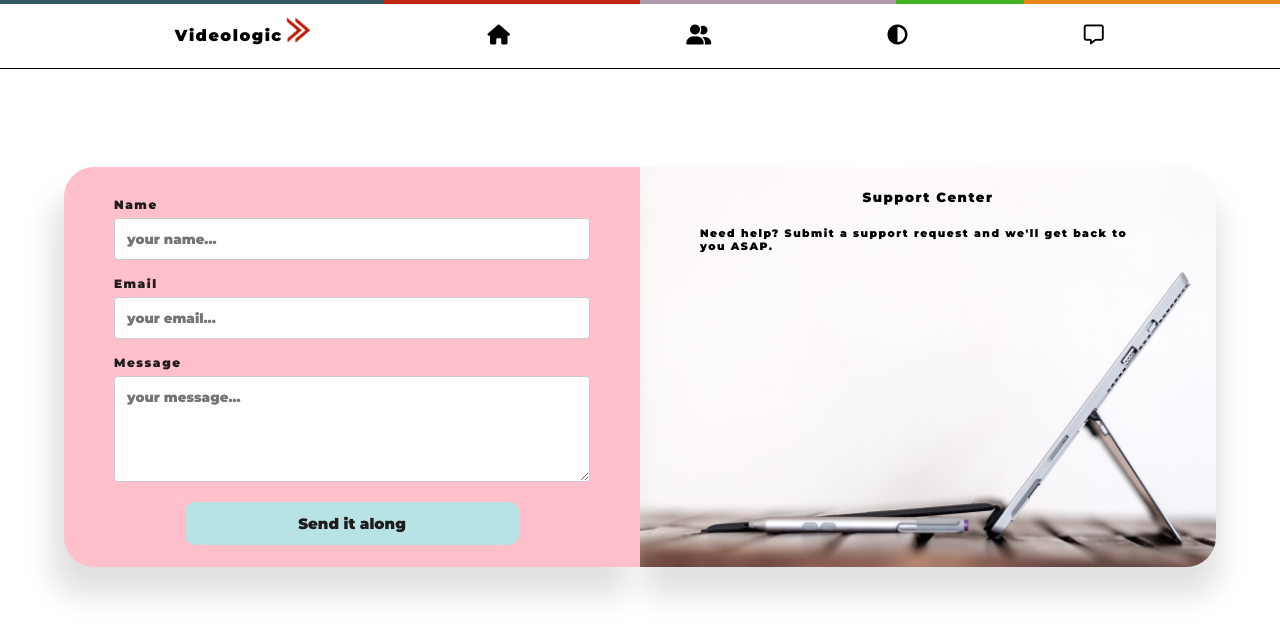
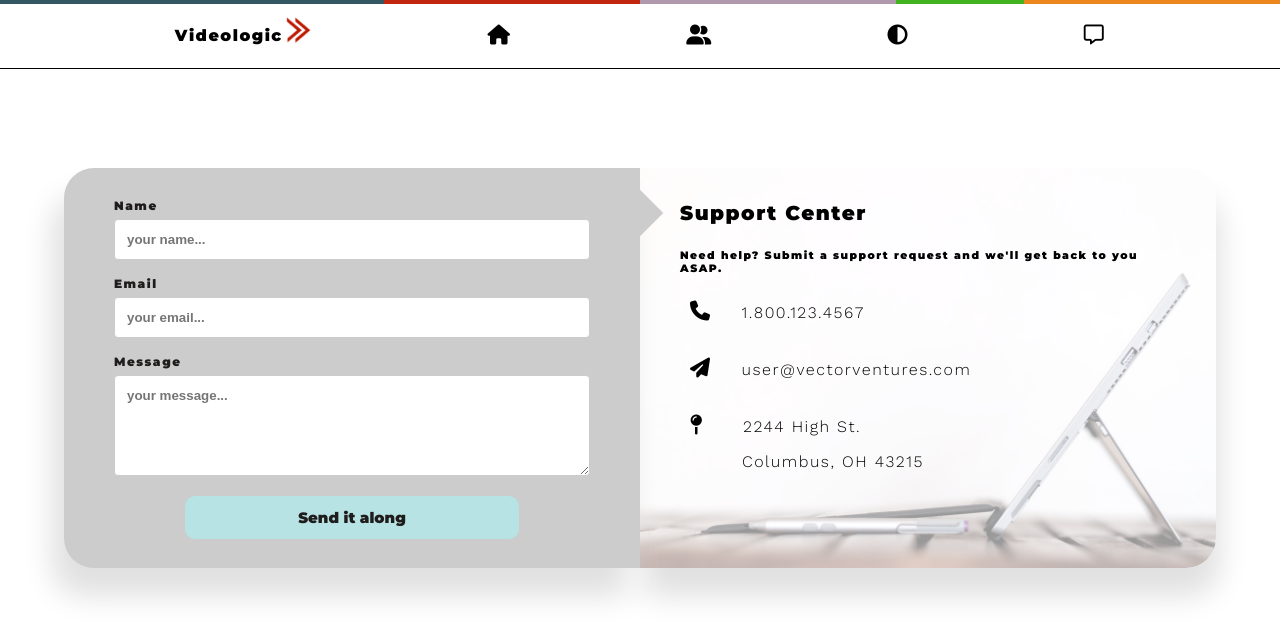
Before and after one commit to puleri/Videologic-Miniapp, a React (Create React App) app in the folder client/: page /#/ in a window 1280 px wide. Shown: the top 638 px of the page. Built offline with nearby package versions, Linux system fonts and the light colour scheme.

Commit message:
Support Form Float has background image transparent
With a sudo element, the background image is placed on the div
and allows for the child element to not be transparent.

```diff
--- a/client/src/App.css
+++ b/client/src/App.css
@@ -25,40 +25,81 @@ body, html {
   min-height: 100%;
 }
 .contain {
-  background: pink;
-  position: relative;
+  background: white;
+  z-index: -20;
+  position: absolute;
+  top: 68px;
   width: 100%;
   height: 100%;
 }
 .background {
-  background: pink;
   position: absolute;
   left:50%;
   top: 100px;
   height: 400px;
   width: 45%;
   border-radius: 0 30px 30px 0;
-  background-image: url("support-hero.jpg");
-  background-repeat: no-repeat;
-  background-size:cover;
   box-shadow: 4px 28px 30px 0px #E0E0E0;
   /* background: linear-gradient(180deg, white, white); */
 }
+.background:after{
+  z-index: -1;
+    content:'';
+    background-image: url("support-hero.jpg");
+    background-size: cover;
+    width:100%;
+    height:100%;
+    position:absolute;
+    border-radius: 0 30px 30px 0;
+    top:0;
+    left:0;
+    opacity:0.4;
+}
+
 .header {
-  margin: 0 60px;
+  z-index: 2;
+  opacity: 1;
+  margin: -10px 40px;
   text-align: left;
+}
+.support-header {
+  text-align: left;
+  margin-left: 40px;
+  font-size: 20px;
+}
+.al-left {
+  margin-left: 50px;
+  text-align: left;
+}
+.shf-r {
+  margin-left: 102px;
+}
+.contact-icon {
+  margin-right: 30px;
+}
+.contact-icon2 {
+  margin-right: 39px;
 }
 .support-float {
   z-index: 2;
   border-radius: 30px 0 0 30px;
-  background: pink;
-  position: absolute;
+  background: #ccc;
   position: absolute;
   left: 5%;
   top: 100px;
   height: 400px;
   width: 45%;
   box-shadow: -12px 28px 30px 0px #E0E0E0;
+}
+.support-float::after {
+  content: '';
+  background: #ccc;
+  position: absolute;
+  right: -15px;
+  top: 25px;
+  height: 40px;
+  transform: rotate(45deg);
+  width: 40px;
 }
 .App-logo {
   height: 40vmin;
@@ -116,7 +157,8 @@ input[type=text],input[type=email], select, textarea {
    margin-top: 6px;
    margin-bottom: 16px;
    resize: vertical;
-   font-family: 'Montserrat', sans-serif;
+   font-family: sans-serif;
+   font-weight: bold;
 }
 
 input[type=submit] {
--- a/client/src/components/Support/Support.js
+++ b/client/src/components/Support/Support.js
@@ -71,6 +71,11 @@ class Support extends Component {
         <div>
           <h5 className="support-header">Support Center</h5>
           <h6 className="header">Need help? Submit a support request and we'll get back to you ASAP.</h6>
+
+          <p className='al-left'><i class="contact-icon fas fa-phone"></i>1.800.123.4567</p>
+          <p className='al-left'><i class="contact-icon fas fa-paper-plane"></i>user@vectorventures.com</p>
+          <p className='al-left'><i class="contact-icon2 fas fa-map-pin"></i>2244 High St.</p>
+          <p className='al-left shf-r'>Columbus, OH 43215</p>
         </div>
         </div>
       </div>
```
